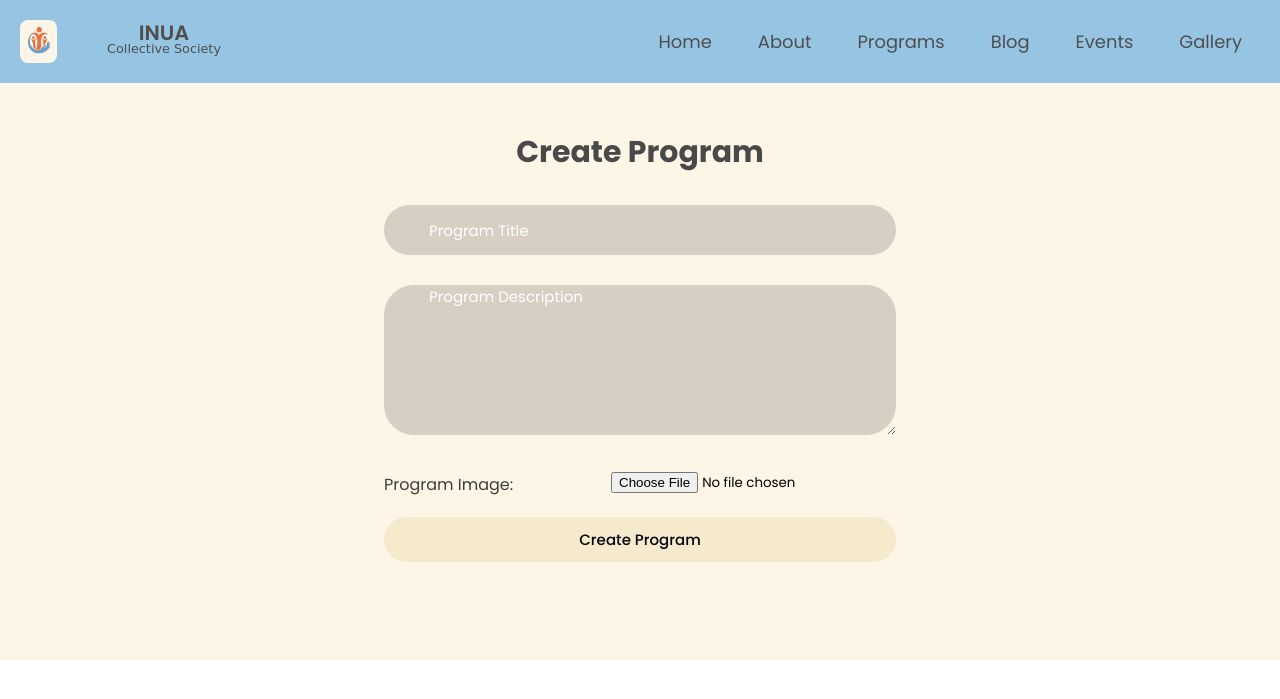
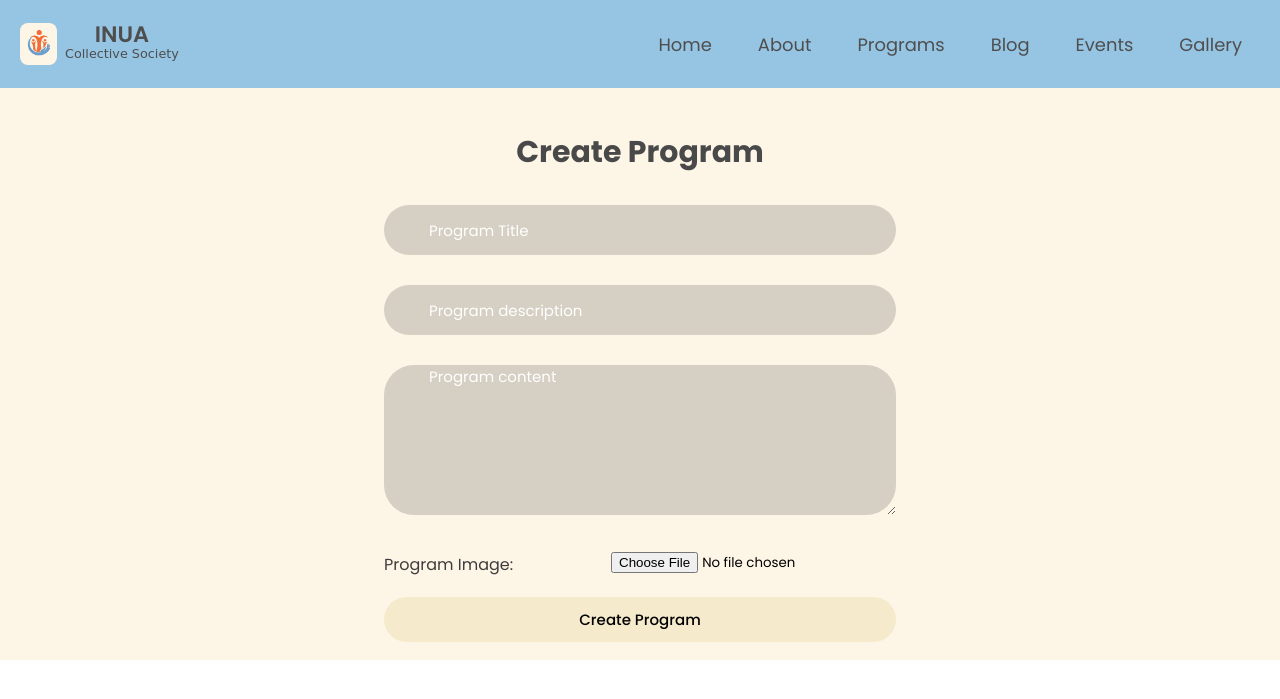
Before and after one commit to ShearStress021/inuaCollective, a Flask app: page /admin/program in a window 1280 px wide. Shown: the top 699 px of the page. Run offline with Flask 3, Linux system fonts and the light colour scheme; the visitor is signed in with stand-in values (Sample User, id 1); some web fonts are replaced.

Commit message:
logo changes

```diff
--- a/core/models.py
+++ b/core/models.py
@@ -34,8 +34,10 @@ class User(db.Model, UserMixin):
 class Program(db.Model):
 
     id = db.Column(db.Integer, primary_key=True)
+
     title = db.Column(db.String(225), unique=True, nullable=False)
-    description = db.Column(db.Text, nullable=False)
+    description = db.Column(db.String(225), unique=True, nullable=False)
+    Content = db.Column(db.Text, nullable=False)
     image_file = db.Column(db.String(255), unique=True, nullable=False)
     user_id = db.Column(db.Integer, db.ForeignKey("user.id"), nullable=False)
 
--- a/core/users/forms.py
+++ b/core/users/forms.py
@@ -20,5 +20,6 @@ class LoginForm(FlaskForm):
 
 class ProgramForm(FlaskForm):
     title = StringField("Title", validators=[DataRequired()])
-    description = TextAreaField("Description", validators=[DataRequired()])
+    description = StringField("Content", validators=[DataRequired()])
+    content = TextAreaField("Content", validators=[DataRequired()])
     submit = SubmitField("Create Program")
--- a/core/users/routes.py
+++ b/core/users/routes.py
@@ -64,6 +64,7 @@ def create_program():
             program = Program(
                 title=form.title.data,
                 description=form.description.data,
+                content=form.content.data,
                 image_file=image_path,
                 user_id=current_user.id,
             )
--- a/static/css/style.css
+++ b/static/css/style.css
@@ -77,7 +77,7 @@ header .navbar {
 .navbar .nav-logo {
     display: flex;
     align-items: center;
-    gap: .01px;
+    gap: 2px;
     text-align: center;
     line-height: 1rem;
 
@@ -94,20 +94,27 @@ header .navbar {
 
 }
 
+.navbar .nav-logo .logo-text {
+    background: transparent;
+}
 
 
-.navbar .nav-logo .logo-text::first-line {
+
+.navbar .nav-logo .title-name {
     /* color: var(--dark-color);
      */
     color: #4e4e4e;
-    font-size: 1.3rem;
+    font-size: 1.4rem;
     font-weight: 600;
     text-transform: uppercase;
     font-family: "Poppins", sans-serif;
 
 }
 
-.navbar .nav-logo .logo-text {
+
+
+
+.navbar .nav-logo .title-state {
     margin: 0;
     font-size: 0.8rem;
     font-weight: 400;
--- a/templates/base.html
+++ b/templates/base.html
@@ -35,7 +35,11 @@
                 <div>
                     <img src="{{ url_for('static', filename='images/pengbg.png') }}" alt="inua logo">
                 </div>
-                <h2 class="logo-text">Inua <br>Collective Society</h2>
+                <div class="logo-text">
+                    <span class="title-name">Inua</span> </br>
+                    <span class="title-state">Collective Society</span>
+                </div>
+
             </a>
             <ul class="nav-menu">
                 <button class="fas fa-times" id="menu-close-button"></button>
--- a/templates/create_program.html
+++ b/templates/create_program.html
@@ -16,7 +16,11 @@
                     <i class='bx bx-pencil'></i>
                 </div>
                 <div class="input-box">
-                    {{ form. description(class='inputs txt', placeholder='Program Description') }}
+                    {{ form.description(class='inputs', placeholder='Program description') }}
+                    <i class='bx bx-pencil'></i>
+                </div>
+                <div class="input-box">
+                    {{ form.content(class='inputs txt', placeholder='Program content') }}
                     <i class='bx bx-text'></i>
                 </div>
                 <div class="custom-file">
```
Also changed, not shown: templates/program.html (+11 -0 lines), 1 other file.
